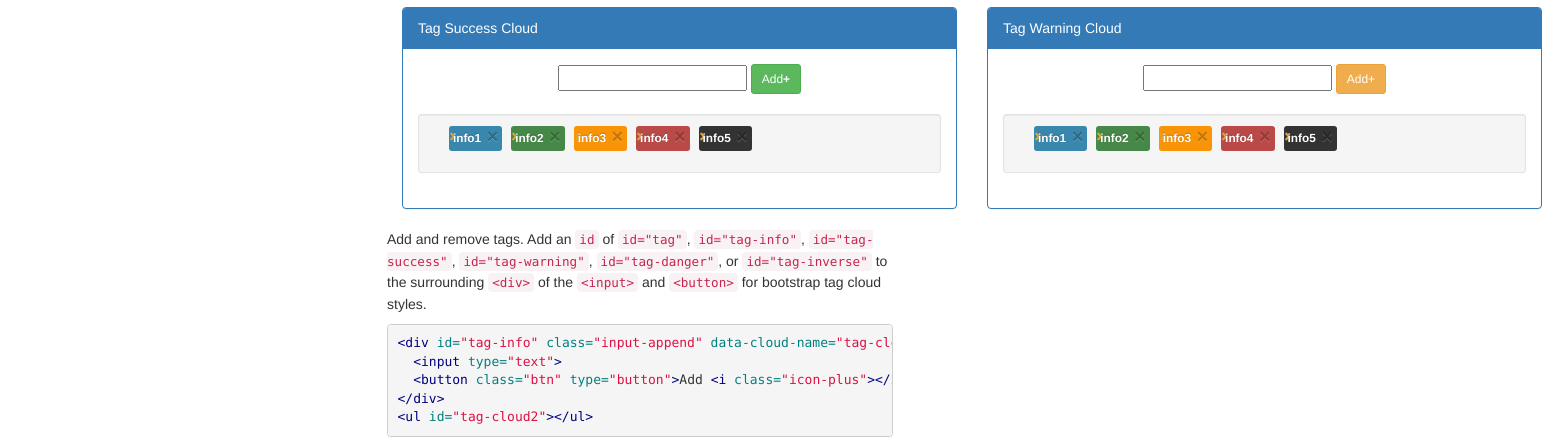
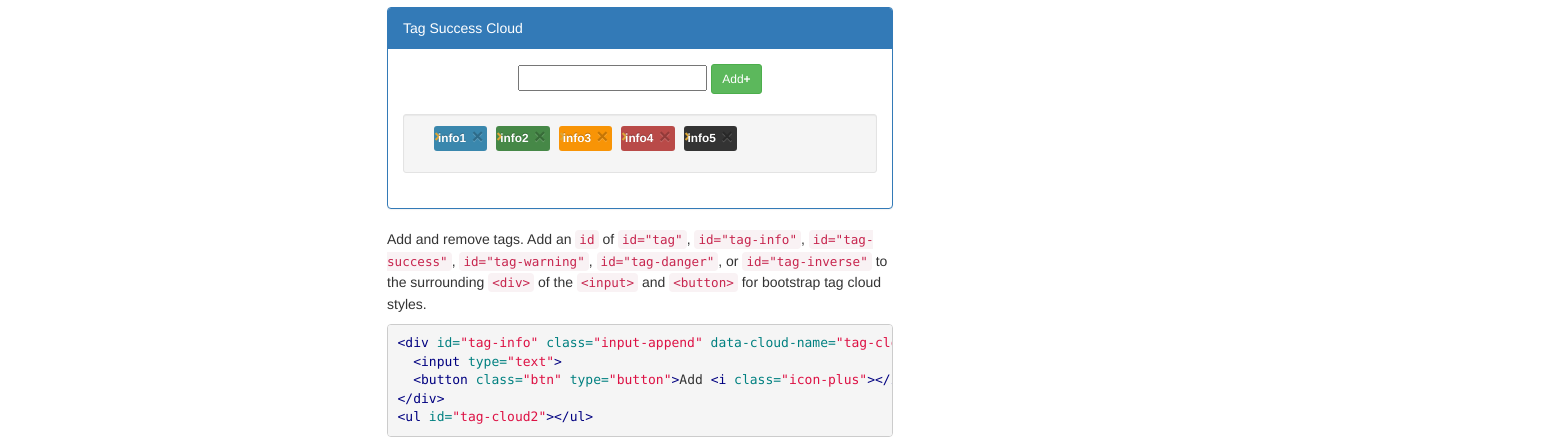
Before and after one commit to alunarbeach/bootstrap-tag-cloud, a plain HTML site: page index.html in a window 1280 px wide. Shown: the part 343-782 px from the top of the page, 1557 px wide, since content can reach past the window. Drawn offline with nearby package versions, Linux system fonts and the light colour scheme.

Commit message:
Simple Example

```diff
--- a/index.html
+++ b/index.html
@@ -60,9 +60,7 @@
 <h2>
 <a name="example" class="anchor" href="#example"><span class="octicon octicon-link"></span></a>Example</h2>
 
-<div class="container">
-        <div class="row">
-            <div class="col-xs-6">
+
 <div class="panel panel-primary">
     <div class="panel-heading">Tag Success Cloud</div>
     <div class="panel-body">
@@ -84,32 +82,7 @@
         </div>
     </div>
 </div>
-            </div>
-            <div class="col-xs-6">
-                <div class="panel panel-primary">
-                    <div class="panel-heading">Tag Warning Cloud</div>
-                    <div class="panel-body">
-                        <center>
-                            <div id="tag-warning" class="input-append" data-cloud-name="tag-cloud2">
-                                <input type="text" class="span2">
-                                <button class="btn btn-warning btn-sm" type="button">Add+</button>
-                            </div>
-                        </center>
-                        <br/>
-                        <div class="well well-sm">
-                            <ul id="tag-cloud2">
-                                <li class="tag-cloud tag-cloud-info">info1</li>
-                                <li class="tag-cloud tag-cloud-success">info2</li>
-                                <li class="tag-cloud tag-cloud-warning">info3</li>
-                                <li class="tag-cloud tag-cloud-danger">info4</li>
-                                <li class="tag-cloud tag-cloud-inverse">info5</li>
-                            </ul>
-                        </div>
-                    </div>
-                </div>
-            </div>
-        </div>
-    </div>
+
 
 <p>Add and remove tags. Add an <code>id</code> of <code>id="tag"</code>, <code>id="tag-info"</code>, <code>id="tag-success"</code>, <code>id="tag-warning"</code>, <code>id="tag-danger"</code>, or <code>id="tag-inverse"</code> to the surrounding <code>&lt;div&gt;</code> of the <code>&lt;input&gt;</code> and <code>&lt;button&gt;</code> for bootstrap tag cloud styles.</p>
 
```
Lines whose indentation alone changed are shown as unchanged.
